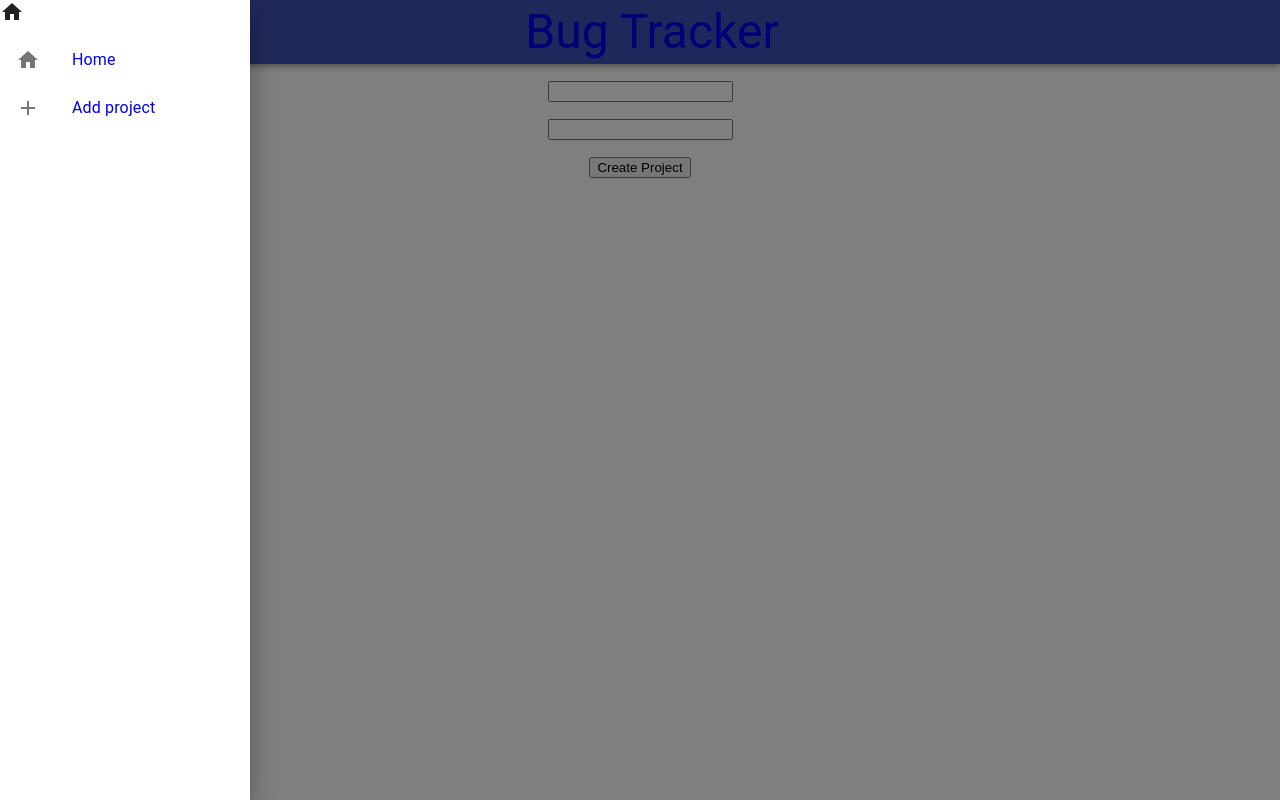
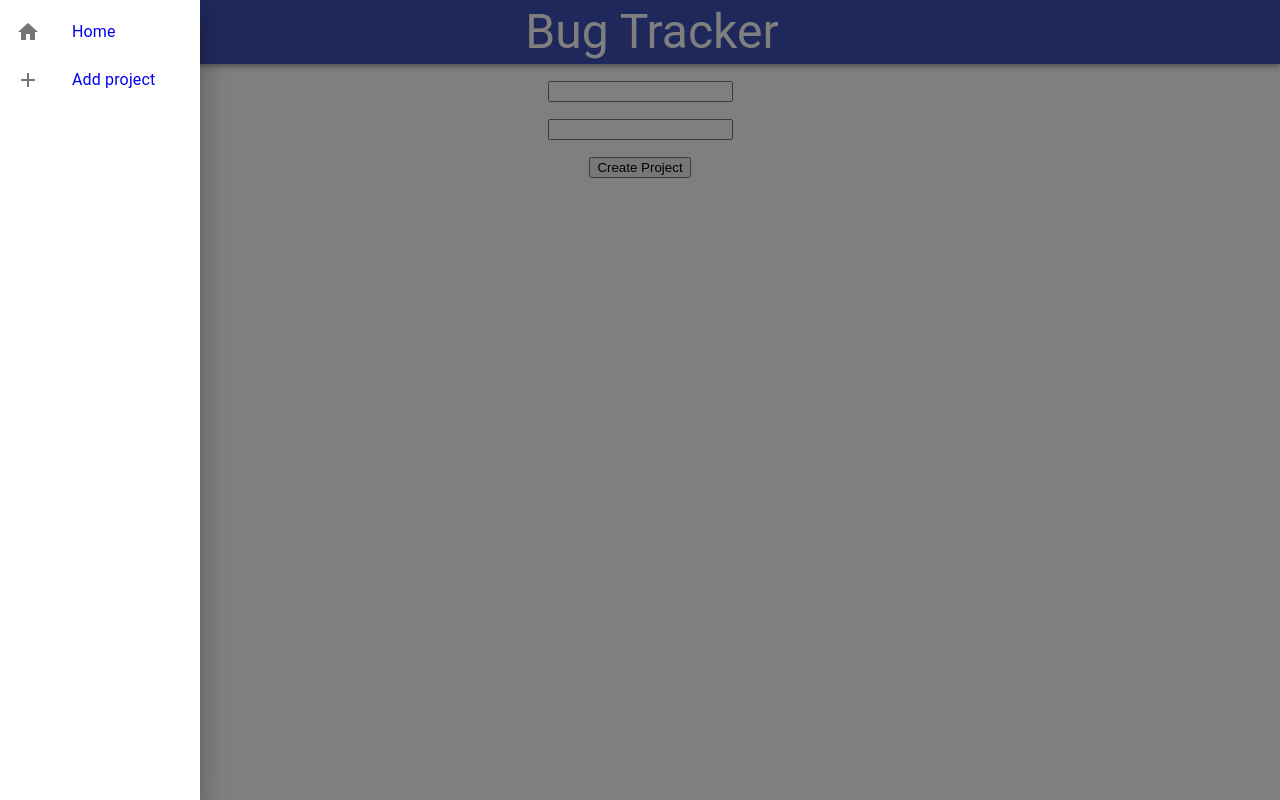
Before and after one commit to egsandwich/BugTracker, a React (Create React App) app in the folder bug-tracker/: page /registerProject in a window 1280 px wide. Both pictures are taken after a click on the icon 36 px from the left and 32 px from the top of the page. Built offline with nearby package versions, Linux system fonts and the light colour scheme; no server answers.

Commit message:
added components folder

```diff
--- a/bug-tracker/src/App.js
+++ b/bug-tracker/src/App.js
@@ -1,17 +1,17 @@
 import React from "react";
 import "./App.css";
-import Contact from "./Contact";
+import Contact from "./components/Contact";
 import Login from "./Login";
 import Dasboard from "./Dashboard";
 import { BrowserRouter as Router, Switch, Route, Link } from 'react-router-dom';
-import CreateProject from "./CreateProject";
-import CreateTicket from "./CreateTicket";
+import CreateProject from "./components/CreateProject";
+import CreateTicket from "./components/CreateTicket";
 import Dashboard from "./Dashboard";
 import Project from "./Project";
 import TicketList from "./TicketList";
 import {
   makeStyles, AppBar, Toolbar, Typography, Grid, Drawer, List,
-  Button, ListItem, ListItemIcon, ListItemText
+  ListItem, ListItemIcon, ListItemText, Link as LinkUI
 } from '@material-ui/core/';
 // import Divider from '@material-ui/core/Divider';
 import HomeIcon from '@material-ui/icons/Home'; //change to home icon
@@ -26,7 +26,11 @@ const useStyles = makeStyles({
     height: '100%',
   },
   list: {
-    width: 250,
+    width: 200,
+  },
+  gridList: {
+    height: '90%',
+    alignItems: 'flex-start',
   },
   title: {
     flex: 1
@@ -34,7 +38,10 @@ const useStyles = makeStyles({
   grid: {
     width: '100%',
     height: '10%'
-  }
+  },
+  linkStyle: {
+    color: 'white',
+  },
 });
 
 //dashboard
@@ -60,14 +67,14 @@ function App() {
   };
 
   const list = (
+    <Grid className={classes.gridList}>
       <div
         className={classes.list}
         role="presentation"
         onClick={toggleDrawer(false)}
         onKeyDown={toggleDrawer(false)}
       >
-      {/* put back button instead to close drawer */}
-      <HomeIcon />
+
 
         <List>
           <Link to="/" style={{ textDecoration: 'none' }}>
@@ -84,6 +91,7 @@ function App() {
           </Link>
         </List>
       </div>
+    </Grid>
   );
 
 
@@ -96,8 +104,11 @@ function App() {
             <Toolbar>
               <MenuIcon onClick={toggleDrawer(true)} />
               <Typography variant="h3" className={classes.title}>
-                <Link to="/" style={{ textDecoration: 'none' }}>Bug Tracker</Link>
-                {/* Bug Tracker */}
+                <Link to="/" style={{ textDecoration: 'none' }} >
+                  <LinkUI className={classes.linkStyle} underline='none'>
+                    Bug Tracker
+              </LinkUI>
+                </Link>
               </Typography>
 
             </Toolbar>
@@ -106,24 +117,7 @@ function App() {
 
 
         <Drawer anchor='left' open={state} onClose={toggleDrawer(false)}>{list}</Drawer>
-        {/* <nav> */}
-
-        {/* <ul>
-            <li>
-              <Link to="/">Home</Link>
-            </li>
-            <li>
-              <Link to="/login">Login</Link>
-            </li>
-            <li>
-              <Link to="/contact">Contact</Link>
-            </li>
-            <li>
-              <Link to="/registerProject">Create</Link>
-            </li>
-          </ul>
-
-        </nav> */}
+        {/* <Drawer anchor='left' variant='permanent'>{list}</Drawer> */}
 
         {/* if logged in show dashboard */}
         <Switch>
--- a/bug-tracker/src/TicketList.js
+++ /dev/null
@@ -1,45 +0,0 @@
-import React, { useState, useEffect } from "react";
-import { useParam, useParams } from 'react-router-dom';
-import db from './firebase';
-import firebase from 'firebase';
-import Ticket from './Ticket'
-
-// delete?
-function TicketList(props) {
-    const [tickets, setTickets] = useState([]);
-
-    const param = useParams();
-
-    useEffect(() => {
-        db.collection("projects").where(firebase.firestore.FieldPath.documentId(), '==', param.projectId)
-            .get().then(snapshot => snapshot.docs.forEach(doc => {
-                doc.ref.collection("_tickets").onSnapshot(snapshot => {
-                    setTickets(snapshot.docs.map(doc => ({
-                        id: doc.id,
-                        ticketDescription: doc.data().ticketDescription
-                    })) //map
-                    )
-                })
-
-            }))
-    }, [])
-
-    return (
-        <div>
-
-            {/* pass in an object */}
-            {tickets.map((ticket) => (
-                <Ticket description={ticket.ticketDescription} />
-
-            ))
-            }
-
-            {/*
-        should have a delete button, add comment button
-        */}
-
-        </div>
-    );
-}
-
-export default TicketList;
--- a/bug-tracker/src/CreateProject.js
+++ b/bug-tracker/src/components/CreateProject.js
@@ -1,5 +1,5 @@
 import React, { useState, useEffect } from "react";
-import db from "./firebase";
+import db from "../firebase";
 import firebase from 'firebase';
 import { Redirect, withRouter, Route } from "react-router-dom";
 
--- a/bug-tracker/src/Dashboard.js
+++ b/bug-tracker/src/components/Dashboard.js
@@ -3,7 +3,8 @@ import Preview from "./Preview";
 import db from "./firebase";
 import { Grid, Typography, Paper, Card, Button } from '@material-ui/core'
 import { makeStyles, useTheme } from '@material-ui/core/styles'
-
+import AddCircleOutlineTwoToneIcon from '@material-ui/icons/AddCircleOutlineTwoTone';
+import { BrowserRouter as Router, Switch, Route, Link } from 'react-router-dom';
 
 function Dashboard() {
     //backend
@@ -33,6 +34,7 @@ function Dashboard() {
         gridHeader: {
             width: '100%',
             height: '3%',
+            margin: theme.spacing(1)
         }
     }))
     const classes = useStyles();
@@ -40,9 +42,13 @@ function Dashboard() {
     return (
         <div>
             <Grid className={classes.gridHeader}>
-                <Typography variant="h4">Dashboard</Typography>
+                <Grid container spacing={2}>
+                    {/* put with grid items */}
+                    <Grid item><Typography variant="h4" align='left'>Projects</Typography></Grid>
+                    <Grid item> <AddCircleOutlineTwoToneIcon fontSize='large' component={<Link to="/registerProject" style={{ textDecoration: 'none' }} />} /> </Grid>
+                </Grid>
             </Grid>
-            < Grid className={classes.gridList} spacing={2}>
+            < Grid className={classes.gridList}>
                 <Grid container spacing={0}>
                     {
                         projects.map((project) => (
--- a/bug-tracker/src/Preview.js
+++ b/bug-tracker/src/components/Preview.js
@@ -1,7 +1,7 @@
 import React from 'react'
 import { makeStyles } from '@material-ui/core/styles';
 import Card from '@material-ui/core/Card';
-import Grid from '@material-ui/core/Grid';
+import { Link as LinkUI } from '@material-ui/core/';
 import CardContent from '@material-ui/core/CardContent';
 import Typography from '@material-ui/core/Typography';
 import { grey, } from '@material-ui/core/colors';
@@ -11,13 +11,15 @@ const primary100 = grey["100"];
 const fontPrimary = grey["900"];
 const useStyles = makeStyles((theme) => ({
     root: {
-        backgroundColor: primary100,
+        backgroundColor: theme.palette.primary.main,
         padding: theme.spacing(2),
-        margin: theme.spacing(3),
+        margin: theme.spacing(2),
         height: '4em',
+        // color: theme.palette.primary.main
     },
     title: {
         fontSize: 20,
+        color: 'white'
     },
 }));
 
@@ -26,16 +28,17 @@ const useStyles = makeStyles((theme) => ({
 export default function Preview(props) {
     const classes = useStyles();
     return (
-
-        <Card className={classes.root} variant="outlined" raised="true">
+        <LinkUI underline='none'>
             <Link to={`/projects/${props.id}`} style={{ textDecoration: 'none' }}>
-                <CardContent>
-                    <Typography variant="h5" component="h1" className={classes.title} noWrap="true">
-                        {props.name}
-                    </Typography>
-                </CardContent>
+                <Card className={classes.root} variant="outlined" raised="true">
+                    <CardContent>
+                        <Typography variant="h5" component="h1" className={classes.title} noWrap="true">
+                            {props.name}
+                        </Typography>
+                    </CardContent>
+                </Card>
             </Link>
-        </Card>
+        </LinkUI>
 
     )
 }
```
Also changed, not shown: bug-tracker/src/components/Contact.js (renamed from bug-tracker/src/Contact.js), bug-tracker/src/components/CreateTicket.js (renamed from bug-tracker/src/CreateTicket.js), bug-tracker/src/components/Login.js (renamed from bug-tracker/src/Login.js), bug-tracker/src/components/Project.js (renamed from bug-tracker/src/Project.js), bug-tracker/src/components/Ticket.js (renamed from bug-tracker/src/Ticket.js), bug-tracker/src/components/firebase.js (renamed from bug-tracker/src/firebase.js). Lines whose indentation alone changed are shown as unchanged.
